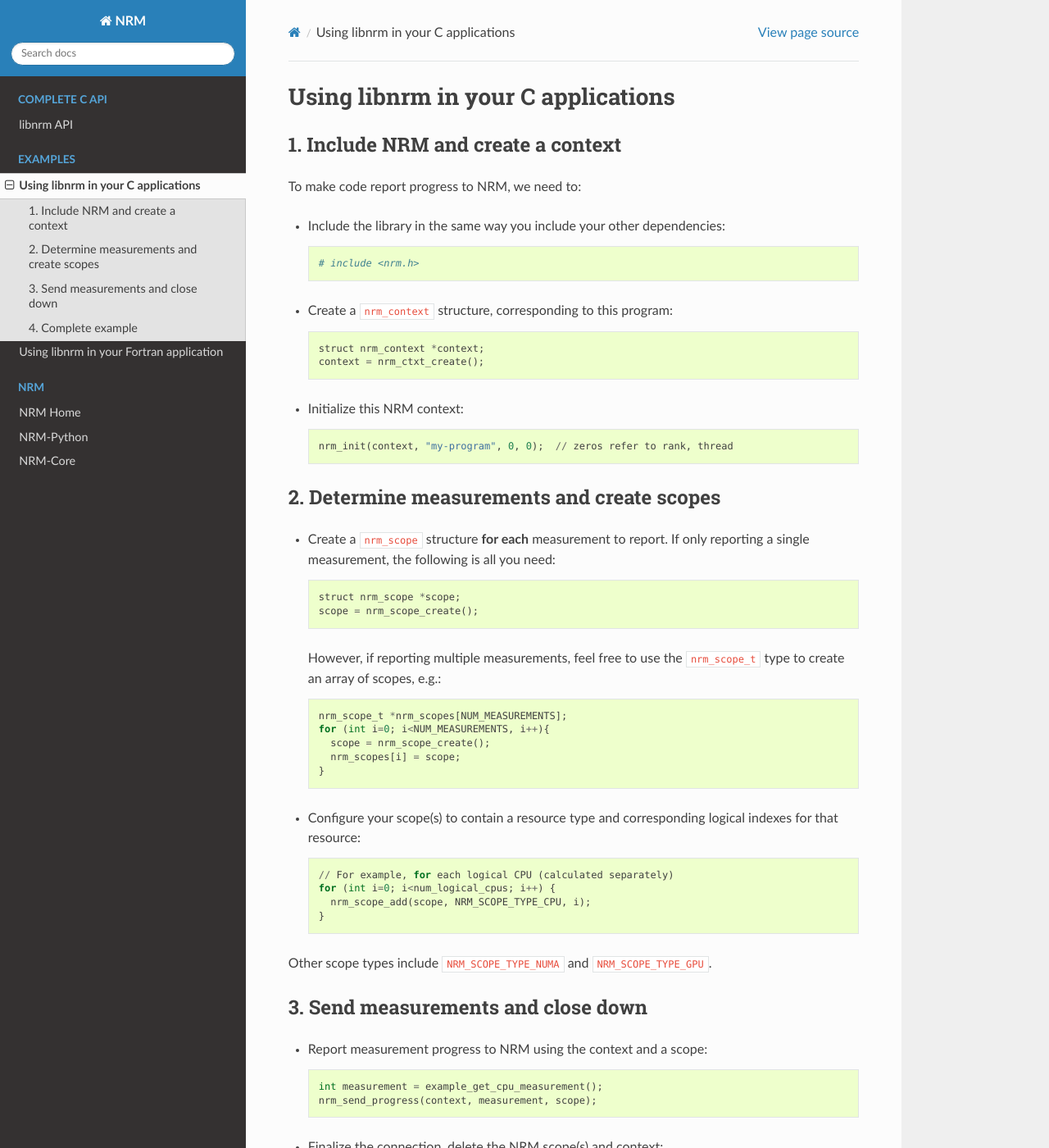
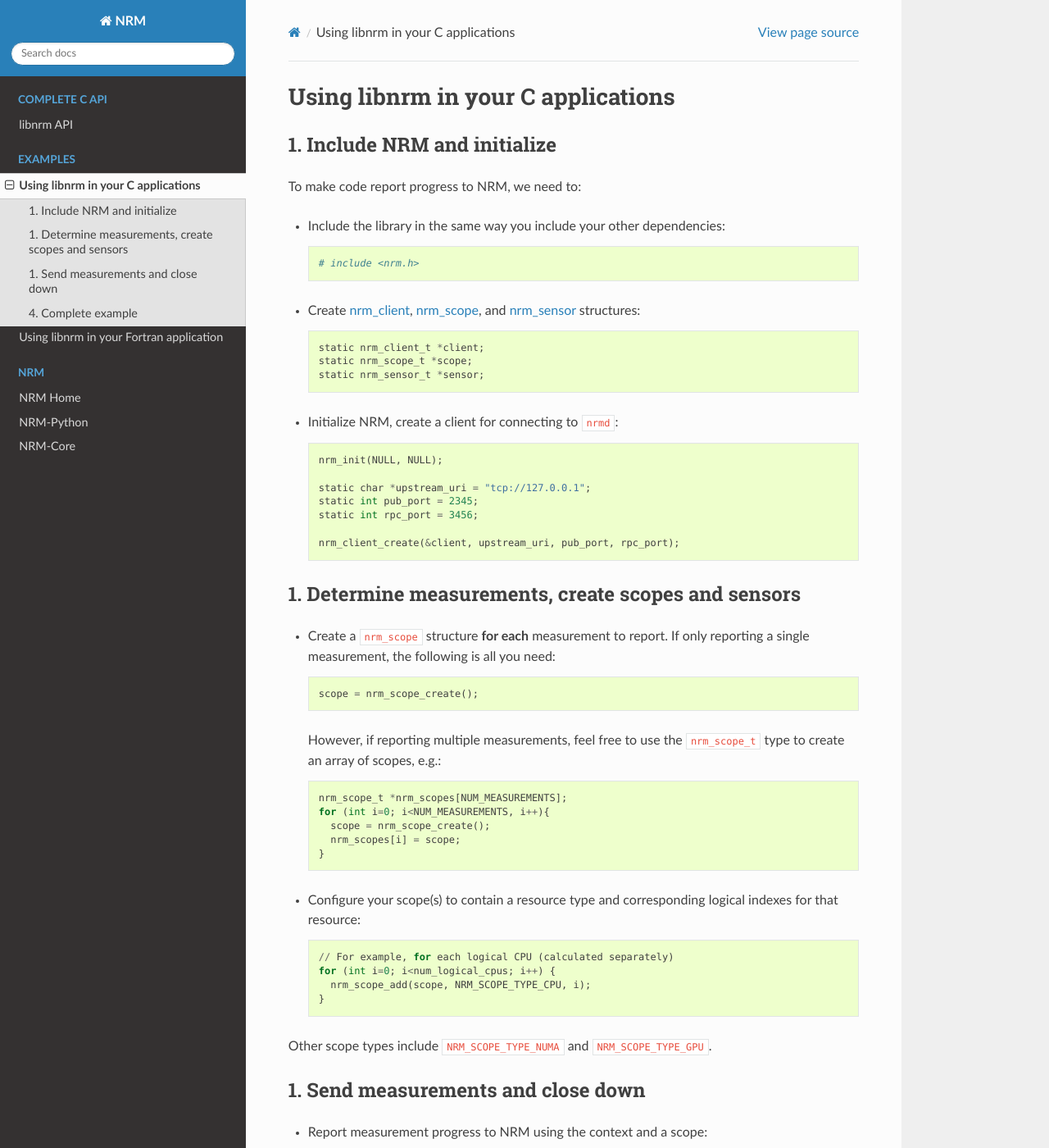
Before and after one commit to anlsys/libnrm, a Sphinx documentation site: the page built from doc/pages/simple_c_example.rst, in a window 1280 px wide and 1400 px high. Shown: the whole window at 82% size. Built offline with Sphinx 7.4.7 and the Read the Docs theme 2.0.0, drawn with Linux system fonts in a browser that asks for light colours.

Commit message:
additional content

```diff
--- a/doc/pages/simple_c_example.rst
+++ b/doc/pages/simple_c_example.rst
@@ -1,8 +1,8 @@
 Using libnrm in your C applications
 ===================================
 
-1. Include NRM and create a context
------------------------------------
+1. Include NRM and initialize
+-----------------------------
 
 To make code report progress to NRM, we need to:
 
@@ -10,22 +10,29 @@ To make code report progress to NRM, we need to:
 
     # include <nrm.h>
 
-- Create a ``nrm_context`` structure, corresponding to this program::
+- Create :ref:`nrm_client<clients>`, :ref:`nrm_scope<scopes>`, and :ref:`nrm_sensor<sensors>` structures::
 
-    struct nrm_context *context;
-    context = nrm_ctxt_create();
+    static nrm_client_t *client;
+    static nrm_scope_t *scope;
+    static nrm_sensor_t *sensor;
 
-- Initialize this NRM context::
+- Initialize NRM, create a client for connecting to ``nrmd``::
 
-    nrm_init(context, "my-program", 0, 0);  // zeros refer to rank, thread
+    nrm_init(NULL, NULL);
 
-2. Determine measurements and create scopes
--------------------------------------------
+    static char *upstream_uri = "tcp://127.0.0.1";
+    static int pub_port = 2345;
+    static int rpc_port = 3456;
+
+    nrm_client_create(&client, upstream_uri, pub_port, rpc_port);
+
+
+1. Determine measurements, create scopes and sensors
+----------------------------------------------------
 
 - Create a ``nrm_scope`` structure **for each** measurement to report. If only reporting
   a single measurement, the following is all you need::
 
-    struct nrm_scope *scope;
     scope = nrm_scope_create();
 
   However, if reporting multiple measurements, feel free to use the ``nrm_scope_t`` type
@@ -46,7 +53,7 @@ To make code report progress to NRM, we need to:
 
 Other scope types include ``NRM_SCOPE_TYPE_NUMA`` and ``NRM_SCOPE_TYPE_GPU``.
 
-3. Send measurements and close down
+1. Send measurements and close down
 -----------------------------------
 
 - Report measurement progress to NRM using the context and a scope::
```
